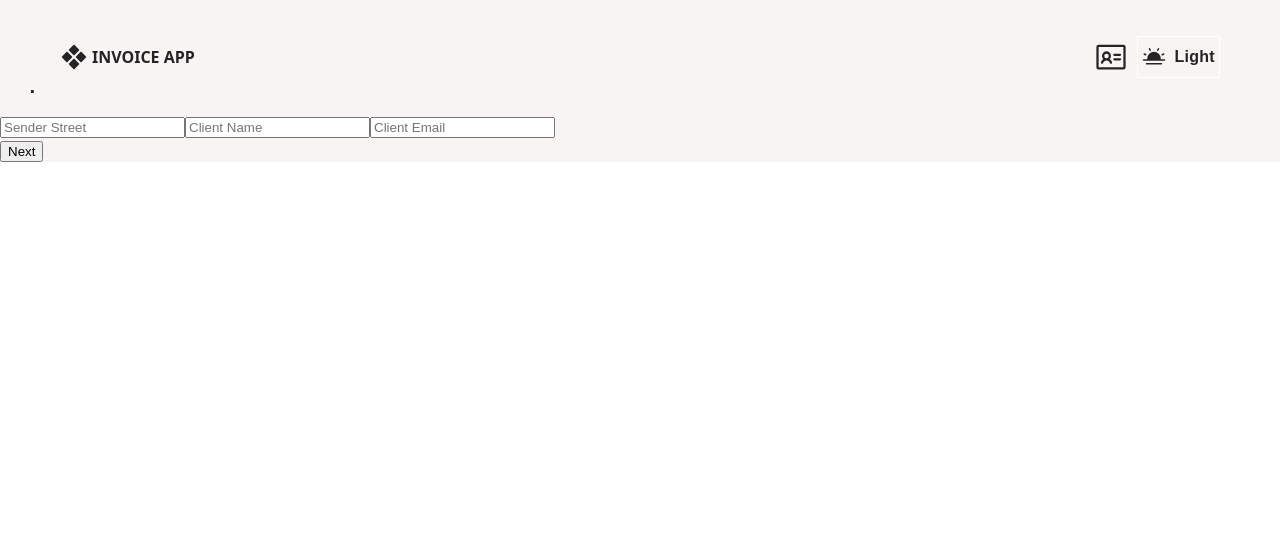
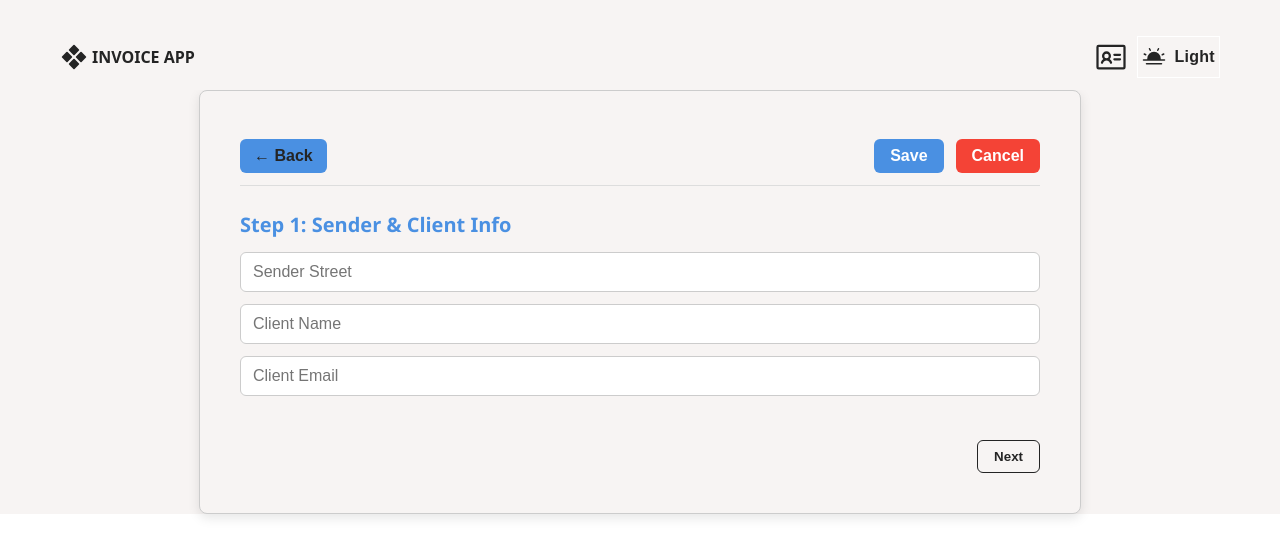
Before and after one commit to banuaggun/invoice-app-react, a React (Vite) app: page /new in a window 1280 px wide. Shown: the top 556 px of the page. Built offline with nearby package versions, Linux system fonts and the light colour scheme.

Commit message:
The pagination structure has been detailed.

```diff
--- a/src/pages/new-invoice/NewInvoicePage.jsx
+++ b/src/pages/new-invoice/NewInvoicePage.jsx
@@ -2,6 +2,7 @@ import React, { useState } from "react";
 import { useNavigate } from "react-router-dom";
 import { useDispatch } from "react-redux";
 import { addInvoice } from "../../features/invoiceSlice";
+import './new-invoice.css';
 
 const NewInvoicePage = () => {
     const navigate = useNavigate();
@@ -22,30 +23,30 @@ const NewInvoicePage = () => {
         total: 0,
     });
 
+    const [newItem, setNewItem] = useState({ name: "", quantity: 1, price: 0, total: 0 });
+
     const handleChange = (field, value) => {
         setFormData({ ...formData, [field]: value });
         setDirty(true);
     };
 
+    const handleNewItemChange = (field, value) => {
+        const updated = { ...newItem, [field]: value };
+        if (field === "quantity" || field === "price") {
+            updated.total = updated.quantity * updated.price;
+        }
+        setNewItem(updated);
+    };
+
     const addItem = () => {
+        if (!newItem.name) return; // boş isim eklenmesin
+        const updatedItems = [...formData.items, newItem];
         setFormData({
             ...formData,
-            items: [...formData.items, { name: "", quantity: 1, price: 0, total: 0 }],
+            items: updatedItems,
+            total: updatedItems.reduce((sum, i) => sum + i.total, 0),
         });
-        setDirty(true);
-    };
-
-    const updateItem = (index, field, value) => {
-        const newItems = [...formData.items];
-        newItems[index][field] = value;
-        if (field === "quantity" || field === "price") {
-            newItems[index].total = newItems[index].quantity * newItems[index].price;
-        }
-        setFormData({
-            ...formData,
-            items: newItems,
-            total: newItems.reduce((sum, i) => sum + i.total, 0),
-        });
+        setNewItem({ name: "", quantity: 1, price: 0, total: 0 });
         setDirty(true);
     };
 
@@ -65,7 +66,6 @@ const NewInvoicePage = () => {
 
     return (
         <div className="new-invoice-page">
-            {/* Üst bar */}
             <div className="top-bar">
                 <button onClick={handleCancel}>← Back</button>
                 <div className="actions">
@@ -74,12 +74,12 @@ const NewInvoicePage = () => {
                 </div>
             </div>
 
-            {/* Form içerik */}
             {step === 1 && (
                 <div>
                     <h3>Step 1: Sender & Client Info</h3>
                     <input
                         placeholder="Sender Street"
+                        value={formData.senderAddress.street}
                         onChange={(e) =>
                             setFormData({
                                 ...formData,
@@ -89,10 +89,12 @@ const NewInvoicePage = () => {
                     />
                     <input
                         placeholder="Client Name"
+                        value={formData.clientName}
                         onChange={(e) => handleChange("clientName", e.target.value)}
                     />
                     <input
                         placeholder="Client Email"
+                        value={formData.clientEmail}
                         onChange={(e) => handleChange("clientEmail", e.target.value)}
                     />
                 </div>
@@ -103,16 +105,18 @@ const NewInvoicePage = () => {
                     <h3>Step 2: Invoice Details</h3>
                     <input
                         placeholder="Description"
+                        value={formData.description}
                         onChange={(e) => handleChange("description", e.target.value)}
                     />
                     <select
+                        value={formData.paymentTerms}
                         onChange={(e) => handleChange("paymentTerms", Number(e.target.value))}
                     >
                         <option value={1}>1 day</option>
                         <option value={7}>7 days</option>
                         <option value={30}>30 days</option>
                     </select>
-                    <select onChange={(e) => handleChange("status", e.target.value)}>
+                    <select value={formData.status} onChange={(e) => handleChange("status", e.target.value)}>
                         <option value="draft">Draft</option>
                         <option value="pending">Pending</option>
                         <option value="paid">Paid</option>
@@ -123,31 +127,45 @@ const NewInvoicePage = () => {
             {step === 3 && (
                 <div>
                     <h3>Step 3: Items</h3>
-                    {formData.items.map((item, index) => (
-                        <div key={index}>
+
+                    <div className="item-row">
                         <input
                             placeholder="Name"
-                                onChange={(e) => updateItem(index, "name", e.target.value)}
+                            value={newItem.name}
+                            onChange={(e) => handleNewItemChange("name", e.target.value)}
                         />
                         <input
                             type="number"
                             placeholder="Quantity"
-                                onChange={(e) => updateItem(index, "quantity", Number(e.target.value))}
+                            value={newItem.quantity}
+                            onChange={(e) => handleNewItemChange("quantity", Number(e.target.value))}
                         />
                         <input
                             type="number"
                             placeholder="Price"
-                                onChange={(e) => updateItem(index, "price", Number(e.target.value))}
+                            value={newItem.price}
+                            onChange={(e) => handleNewItemChange("price", Number(e.target.value))}
                         />
-                            <span>Total: {item.total}</span>
+                        <span>Total: {newItem.total}</span>
                     </div>
+
+                    <button onClick={addItem}>Add Item</button>
+
+                    {formData.items.length > 0 && (
+                        <ul className="item-list">
+                            {formData.items.map((item, idx) => (
+                                <li key={idx}>
+                                    {item.name} — {item.quantity} × ${item.price} = ${item.total}
+                                </li>
                             ))}
-                    <button onClick={addItem}>Add Item</button>
+                        </ul>
+                    )}
+
+                    {/* Grand Total */}
                     <h4>Grand Total: {formData.total}</h4>
                 </div>
             )}
 
-            {/* Pagination */}
             <div className="pagination">
                 {step > 1 && <button onClick={() => setStep(step - 1)}>Previous</button>}
                 {step < 3 && <button onClick={() => setStep(step + 1)}>Next</button>}
--- /dev/null
+++ b/src/pages/new-invoice/new-invoice.css
@@ -0,0 +1,170 @@
+.new-invoice-page {
+  max-width: 800px;
+  height:100%;
+  margin: 90px auto 40px auto;
+  padding: 24px;
+  background-color: var(--bg-color);
+  border-radius: 8px;
+  border:1px solid #ccc;
+  box-shadow: 0 4px 12px rgba(0,0,0,0.1);
+  font-family: 'Segoe UI', sans-serif;
+  color: var(--text-color);
+}
+
+.top-bar {
+  display: flex;
+  justify-content: space-between;
+  align-items: center;
+  margin-bottom: 24px;
+  border-bottom: 1px solid #ddd;
+  padding-bottom: 12px;
+}
+
+.top-bar button {
+  background: none;
+  border: none;
+  font-size: 16px;
+  font-weight: 600;
+  cursor: pointer;
+  color:  var(--text-color);
+  transition: color 0.2s ease;
+}
+.top-bar button:hover {
+  color: var(--text-color);
+}
+
+.top-bar .actions {
+  display: flex;
+  gap: 12px;
+}
+
+.top-bar .actions button {
+  padding: 8px 16px;
+  border-radius: 6px;
+  border: none;
+  cursor: pointer;
+  font-weight: 600;
+  transition: background-color 0.2s ease;
+}
+
+.top-bar .actions button:first-child {
+  background-color: #4a90e2;
+  color: #fff;
+}
+.top-bar .actions button:first-child:hover {
+  background-color: #357ab8;
+}
+
+.top-bar .actions button:last-child {
+  background-color: #f44336;
+  color: #fff;
+}
+.top-bar .actions button:last-child:hover {
+  background-color: #d32f2f;
+}
+
+.new-invoice-page h3 {
+  margin: 20px 0 12px;
+  font-size: 20px;
+  font-weight: 600;
+  color: #4a90e2;
+}
+
+.new-invoice-page input,
+.new-invoice-page select {
+  width: 100%;
+  padding: 10px 12px;
+  margin-bottom: 12px;
+  border: 1px solid #ccc;
+  border-radius: 6px;
+  font-size: 14px;
+  transition: border-color 0.2s ease;
+  box-sizing: border-box;
+}
+
+.new-invoice-page input:focus,
+.new-invoice-page select:focus {
+  border-color: #4a90e2;
+  outline: none;
+}
+
+.new-invoice-page div > span {
+  display: inline-block;
+  margin-left: 8px;
+  font-weight: 600;
+  color: var(--text-color);
+}
+
+.new-invoice-page button {
+  cursor: pointer;
+}
+
+.new-invoice-page button {
+  margin-top: 8px;
+  padding: 8px 14px;
+  border-radius: 6px;
+  border: none;
+  background-color:#4a90e2;
+  color: var(--text-color);
+  font-weight: 600;
+  transition: background-color 0.2s ease;
+}
+.new-invoice-page button:hover {
+  background-color: #357ab8;
+}
+
+.pagination {
+  display: flex;
+  justify-content: space-between;
+  margin-top: 24px;
+}
+
+.pagination button {
+  padding: 8px 16px;
+  border-radius: 6px;
+  border: 1px solid var(--text-color);
+  background-color: var(--bg-color);
+  font-weight: 600;
+  cursor: pointer;
+  transition: background-color 0.2s ease;
+}
+
+.pagination button:hover {
+  background-color: lightblue;
+}
+
+@media (min-width: 768px) {
+  .new-invoice-page {
+    padding: 40px;
+  }
+
+  .new-invoice-page input,
+  .new-invoice-page select {
+    font-size: 16px;
+  }
+
+  .pagination {
+    justify-content: flex-end;
+    gap: 12px;
+  }
+}
+
+
+.item-row {
+  display: grid;
+  grid-template-columns: 2fr 1fr 1fr 1fr;
+  gap: 12px;
+  align-items: center;
+  margin-bottom: 12px;
+}
+
+.item-row input {
+  padding: 8px;
+  border: 1px solid #ccc;
+  border-radius: 6px;
+}
+
+.item-row span {
+  font-weight: 600;
+  color: #444;
+}
```
Lines whose indentation alone changed are shown as unchanged.
